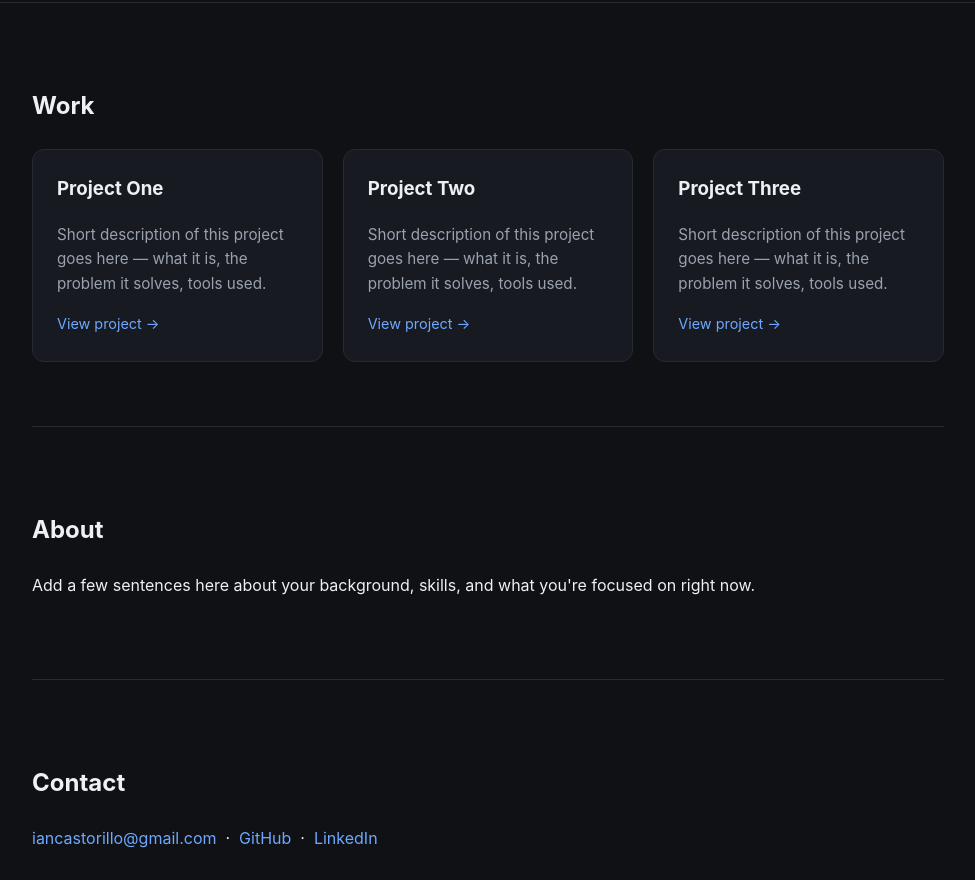
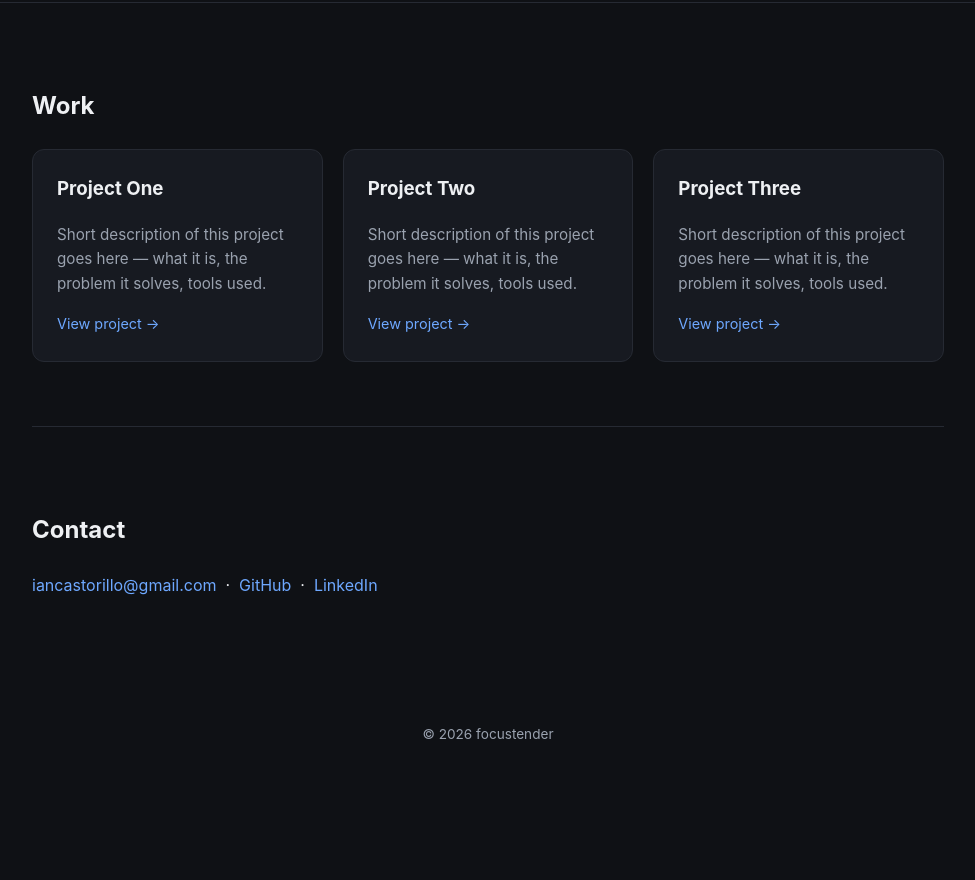
Before and after one commit to focustender/focustender, a plain HTML site: page index.html in a window 1280 px wide. Shown: the part 294-1174 px from the top of the page, without its empty margins (152-1127 px from the left). After the commit the page ends 1086 px from the top, so only its background shows below. Drawn offline with Linux system fonts and the light colour scheme.

Commit message:
deleted about section

```diff
--- a/index.html
+++ b/index.html
@@ -35,10 +35,6 @@
     </div>
   </section>
 
-  <section id="about">
-    <h2>About</h2>
-    <p>Add a few sentences here about your background, skills, and what you're focused on right now.</p>
-  </section>
 
   <section id="contact">
     <h2>Contact</h2>
```
